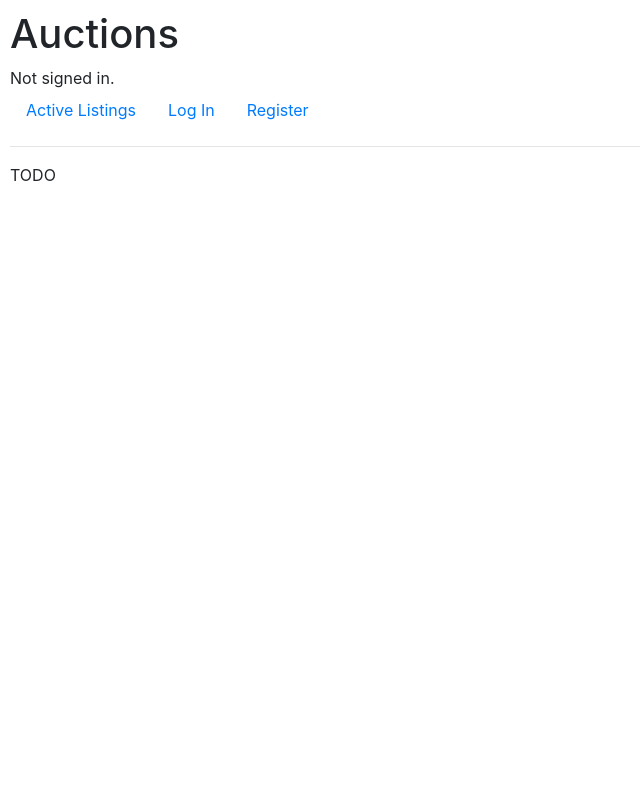
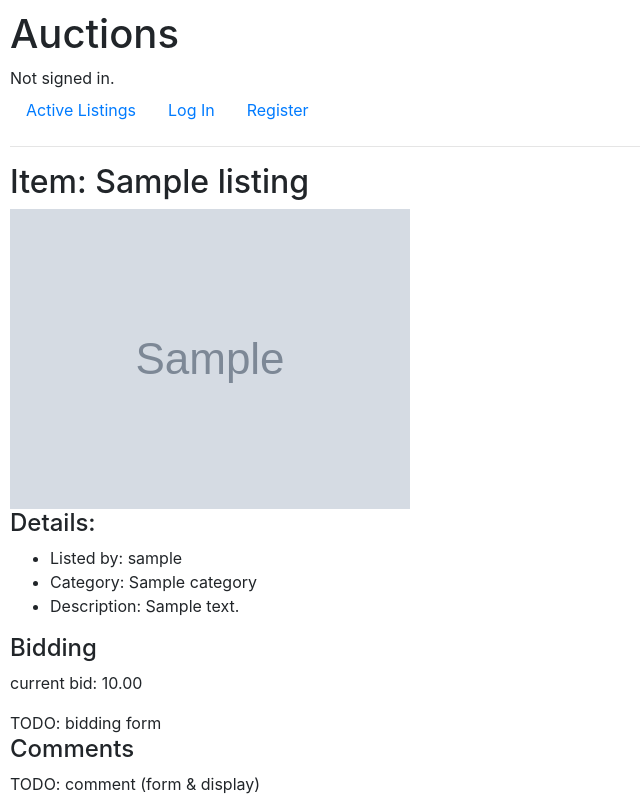
Before and after one commit to Medicliffy/CS50W_Projects, a Django app: template commerce/auctions/templates/auctions/listing.html in a window 1280 px wide. Shown: the whole page, without its empty margins (0-640 px from the left). Before the commit the page ends 181 px from the top, so only its background shows below. Run offline with Django 3.2, Linux system fonts and the light colour scheme; the template is opened without the code that fills it: values that come from a table or form of the project are taken from there, others are empty; tables that the repository leaves empty hold one stand-in row (values such as "Sample post"); grey boxes marked "Sample" are stand-in pictures; some libraries are stand-ins or nearby versions.

Commit message:
Basic display for index & listing pages (still need some functionality on listing pages). Minor format changes to models file to adhere to PEP8. Added meta class to bid for get_latest_by.

```diff
--- a/commerce/auctions/models.py
+++ b/commerce/auctions/models.py
@@ -1,11 +1,11 @@
+from datetime import datetime
+
 from django.contrib.auth.models import AbstractUser
 from django.contrib.auth import get_user_model
 from django.db import models
 
-from datetime import datetime
 
-
-max_bid_digits = 9
+MAX_BID_DIGITS = 9
 
 def get_sentinel_user():
     return get_user_model().objects.get_or_create(username='deleted')[0]
@@ -34,8 +34,9 @@ class Listing(models.Model):
     title = models.CharField(max_length=64, db_index=True)
     description = models.TextField()
     image_url = models.URLField()
-    category = models.ForeignKey(Category, on_delete=models.SET_NULL, null=True, related_name="listings")
-    starting_bid = models.DecimalField(max_digits=max_bid_digits, decimal_places=2)
+    category = models.ForeignKey(
+        Category, on_delete=models.SET_NULL, null=True, related_name="listings")
+    starting_bid = models.DecimalField(max_digits=MAX_BID_DIGITS, decimal_places=2)
 
     # Other
     opens_at = models.DateTimeField(default=datetime.now)
@@ -49,8 +50,11 @@ class Listing(models.Model):
 class Bid(models.Model):
     user = models.ForeignKey(User, on_delete=models.CASCADE, related_name="bids")
     listing = models.ForeignKey(Listing, on_delete=models.CASCADE, related_name="bids")
-    amount = models.DecimalField(max_digits=max_bid_digits, decimal_places=2)
+    amount = models.DecimalField(max_digits=MAX_BID_DIGITS, decimal_places=2)
     time = models.DateTimeField(default=datetime.now)
+
+    class Meta():
+        get_latest_by = 'amount'
 
     def __str__(self):
         return f"{self.user} bids {self.amount} for {self.listing}"
--- a/commerce/auctions/templates/auctions/listing.html
+++ b/commerce/auctions/templates/auctions/listing.html
@@ -1,5 +1,27 @@
 {% extends "auctions/layout.html" %}
 
 {% block body %}
-    TODO
+    <h2>Item: {{ listing.title }}</h2>
+
+    <img src="{{ listing.image_url }}" alt="picture" height=300>
+
+    <h4>Details:</h4>
+    <ul>
+        <li>Listed by: {{ listing.creator }}</li>
+        <li>Category: {{ listing.category|default_if_none:"No category given." }} </li>
+        <li>Description: {{ listing.description }}</li>
+    </ul>
+
+    <h4>Bidding</h4>
+    {% if listing.bids.latest %}
+        <p>current bid: {{ listing.bids.latest.amount }}</p>
+    {% else %}
+        <p>No bids yet! Starting bid: {{ listing.starting_bid }}</p>
+    {% endif %}
+
+    TODO: bidding form
+
+    <h4>Comments</h4>
+    TODO: comment (form & display)
+
 {% endblock %}
--- a/commerce/auctions/urls.py
+++ b/commerce/auctions/urls.py
@@ -7,5 +7,5 @@ urlpatterns = [
     path("login", views.login_view, name="login"),
     path("logout", views.logout_view, name="logout"),
     path("register", views.register, name="register"),
-    path("listing/<int:listing_id", views.listing_view, name="listing")
+    path("listing/<int:listing_id>", views.listing_view, name="listing")
 ]
```
Also changed, not shown: commerce/auctions/templates/auctions/index.html (+10 -1 lines).
